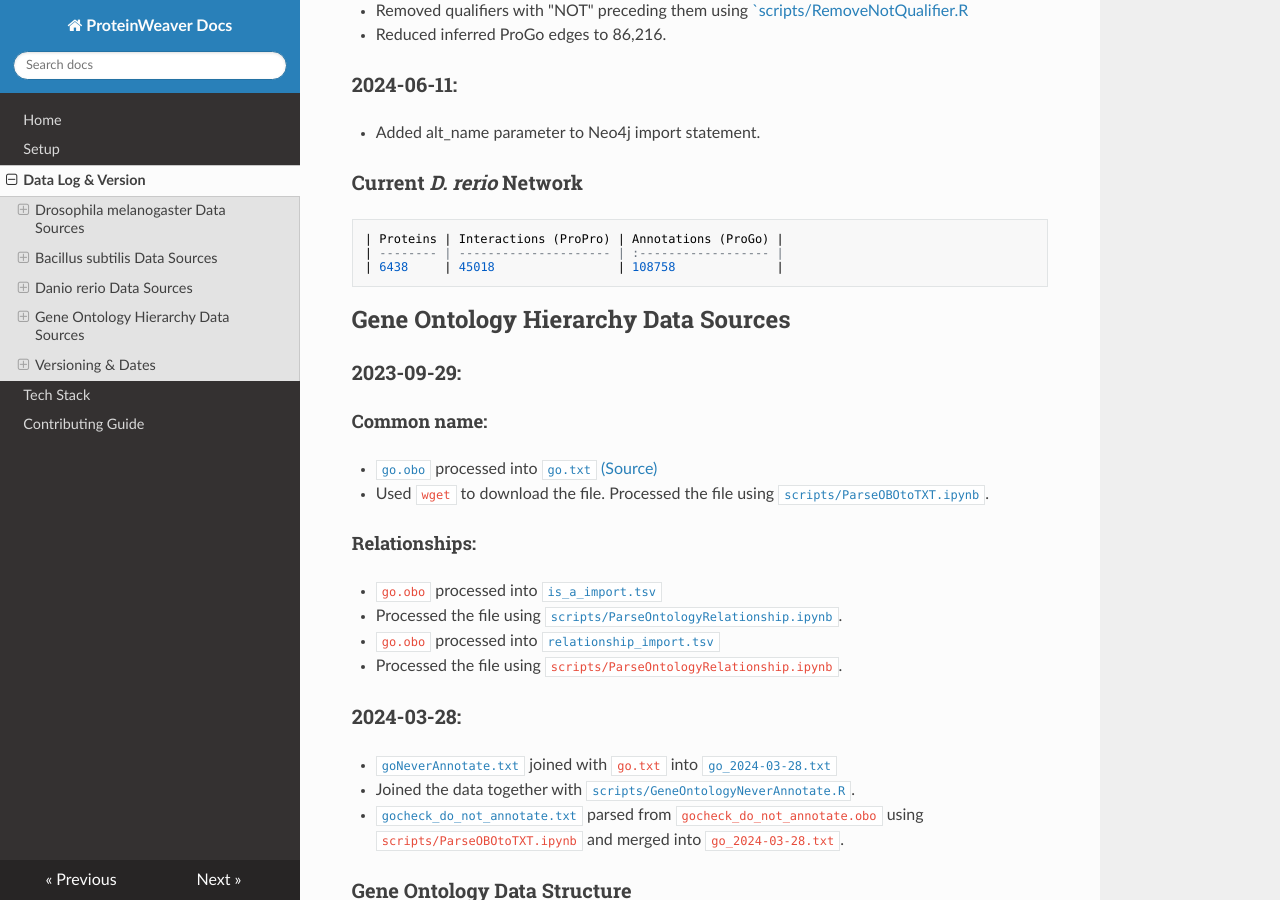
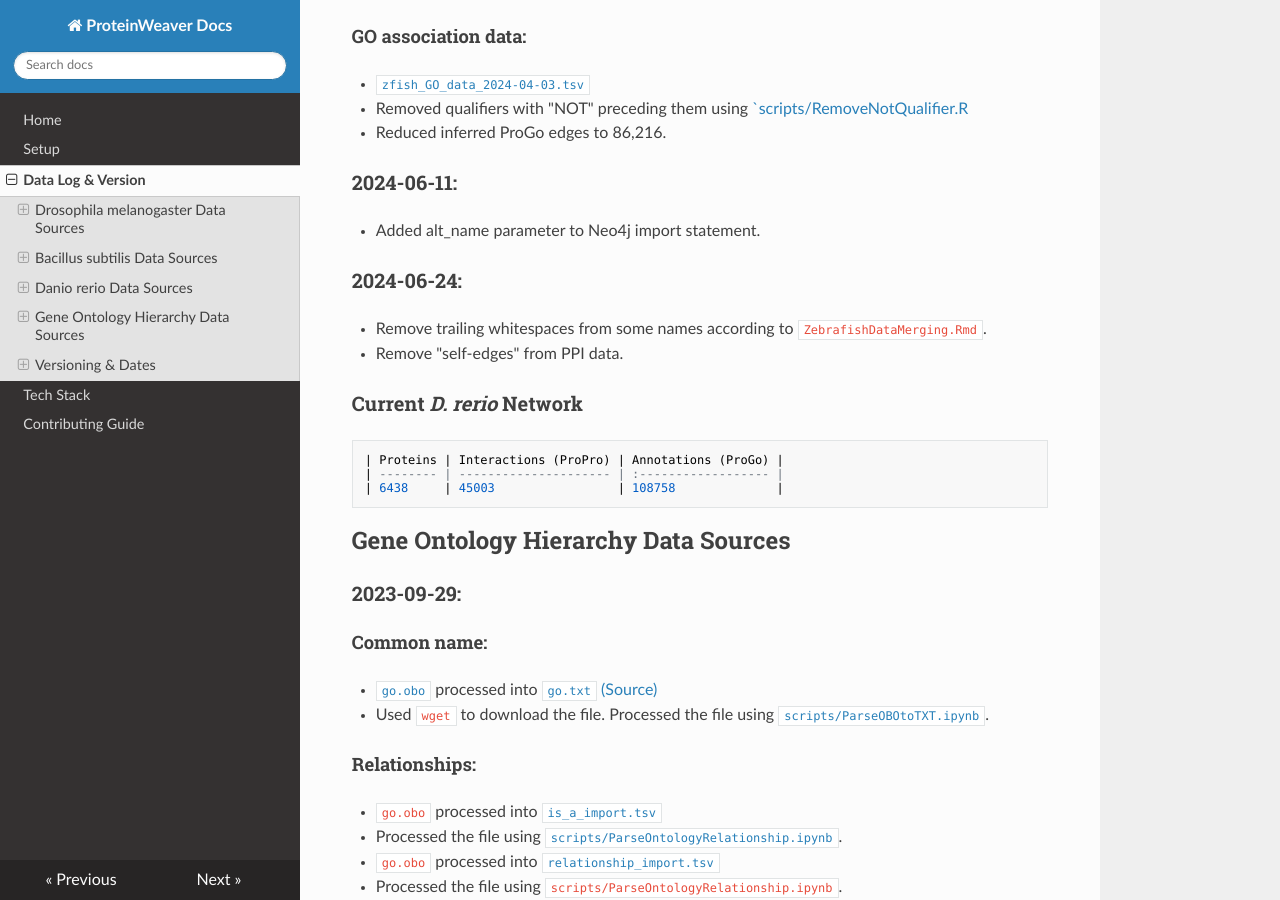
Before and after one commit to Reed-CompBio/protein-weaver, an MkDocs documentation site: the page built from docs/docs/data-version.md, in a window 1280 px wide and 900 px high, scrolled down 4200 px. Built offline with MkDocs 1.6.1, drawn with Linux system fonts in a browser that asks for light colours; nearby versions of some CDN libraries; some of the changed text lies outside the part shown.

Commit message:
Update docs to reflect new data changes
Added new details about data for D. rerio and B. subtilis. Removed "self-edges" from data.

````diff
--- a/docs/docs/data-version.md
+++ b/docs/docs/data-version.md
@@ -76,11 +76,14 @@
 * Downloaded all reviewed annotations from QuickGO ([Source])(https://www.ebi.ac.uk/QuickGO/annotations?taxonId=224308&taxonUsage=descendants&geneProductSubset=Swiss-Prot&geneProductType=protein) and downloaded UniProt and BSU ID mapper [`subtiwiki.gene.export.2024-06-03.tsv`](https://github.com/Reed-CompBio/protein-weaver/blob/main/data/BacillusSubtilis/subtiwiki.gene.export.2024-06-03.tsv) from [SubtiWiki](https://subtiwiki.uni-goettingen.de/v4/gene/exporter).
 * Merged the two into [`annotations_txid224308_2024-06-03.txt`](https://github.com/Reed-CompBio/protein-weaver/blob/main/data/BacillusSubtilis/annotations_txid224308_2024-06-03.txt) according to `BsubDataMerging.Rmd`.
 
+### 2024-06-24:
+* Remove "self-edges" from PPI data.
+
 ### Current _B. subtilis_ Network
 ```
 | Proteins | Interactions (ProPro) | Annotations (ProGo) |
 | -------- | --------------------- | :------------------ |
-| 1394     | 2715                  | 48705               |
+| 1933     | 6441                  | 65063               |
 ```
 
 ## *Danio rerio* Data Sources
@@ -120,11 +123,15 @@
 ### 2024-06-11:
 * Added alt_name parameter to Neo4j import statement.
 
+### 2024-06-24:
+* Remove trailing whitespaces from some names according to `ZebrafishDataMerging.Rmd`.
+* Remove "self-edges" from PPI data.
+
 ### Current _D. rerio_ Network
 ```
 | Proteins | Interactions (ProPro) | Annotations (ProGo) |
 | -------- | --------------------- | :------------------ |
-| 6438     | 45018                 | 108758              |
+| 6438     | 45003                 | 108758              |
 ```
 
 ## Gene Ontology Hierarchy Data Sources
@@ -211,3 +218,4 @@
 ### 2024-06-24:
 * Removed trailing whitespaces from _D. rerio_ data.
 * Removed "self-edges" i.e., interactions between two copies of the same protein to improve path algorithm performance.
+    - 309 "self-edges" were removed from the data from _B. subtilis_ and _D. rerio_.
````
Also changed, not shown: docs/docs/setup.md (+7 -2 lines).
